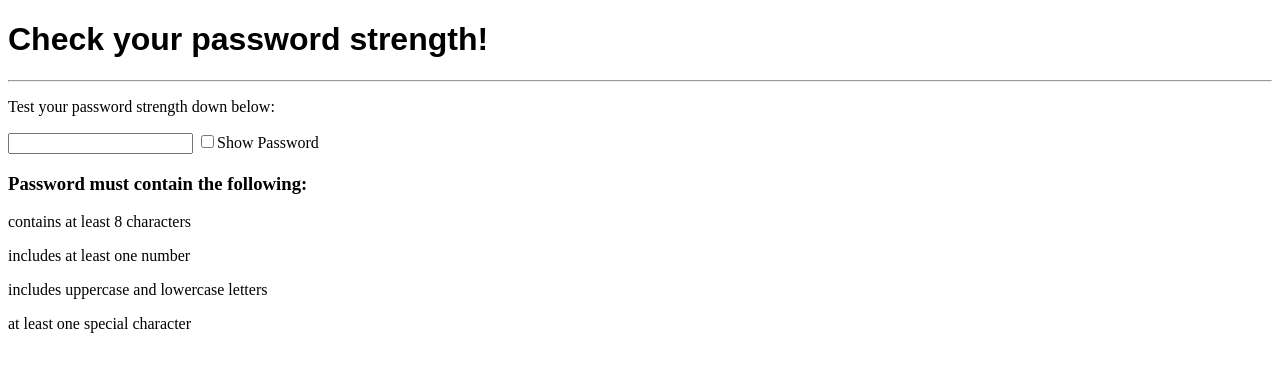
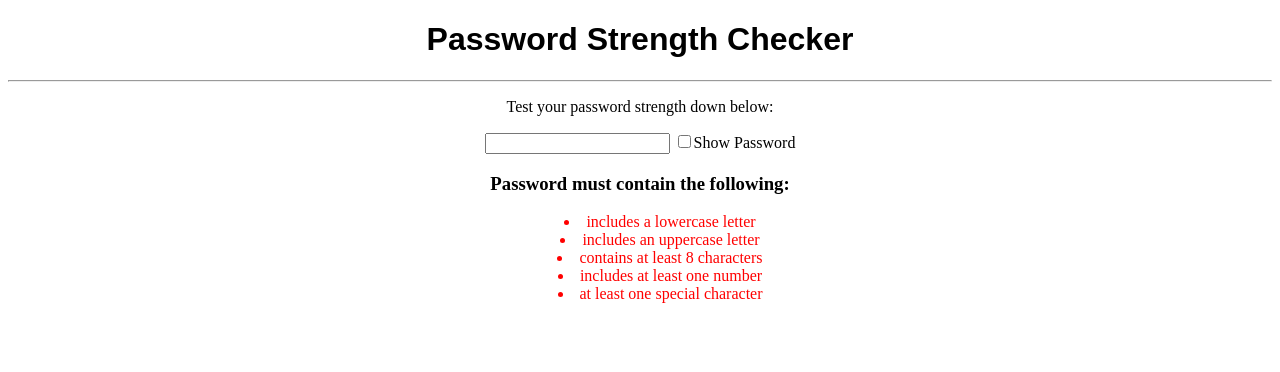
Before and after one commit to von-solano/password-strength-checker, a plain HTML site: page index.html in a window 1280 px wide. Drawn offline with Linux system fonts and the light colour scheme.

Commit message:
added styles for invalid and valid passwords. slight changes to UI

```diff
--- a/index.html
+++ b/index.html
@@ -8,18 +8,21 @@
     </head>
 
     <body>
-        <h1>Check your password strength!</h1>
+        <h1>Password Strength Checker</h1>
         <hr>
         <p>Test your password strength down below:</p>
         <input type="password" id="passwordInput" pattern="(?=.*\d)(?=.*[a-z])(?=.*[A-Z]).{8,}"> <!--input password-->
         <input type="checkbox" onclick="togglePassword()">Show Password <!--displays password on tick-->
 
-        <div>
             <h3>Password must contain the following:</h3>
-            <p>contains at least 8 characters</p>
-            <p>includes at least one number</p>
-            <p>includes uppercase and lowercase letters</p>
-            <p>at least one special character</p>
-        </div>
+            <ul class="centered-list">
+                <li class="invalid">includes a lowercase letter</li>
+                <li class="invalid">includes an uppercase letter</li>
+                <li class="invalid">contains at least 8 characters</li>
+                <li class="invalid">includes at least one number</li>
+                <li class="invalid">at least one special character</li>
+            </ul>
+
+
     </body>
 </html>
--- a/style.css
+++ b/style.css
@@ -1 +1,23 @@
-h1 { font-family:'Raleway', sans-serif; }
+h1 {
+    font-family:'Raleway', sans-serif;
+    text-align: center;
+}
+
+body {
+    text-align: center;
+}
+
+.centered-list {
+    text-align: center;
+    list-style-position: inside;
+}
+
+/* make text colour green when requirement is checked */
+.valid {
+    color: green;
+}
+
+/* make text colour red when requirement is NOT met */
+.invalid {
+    color: red;
+}
```
